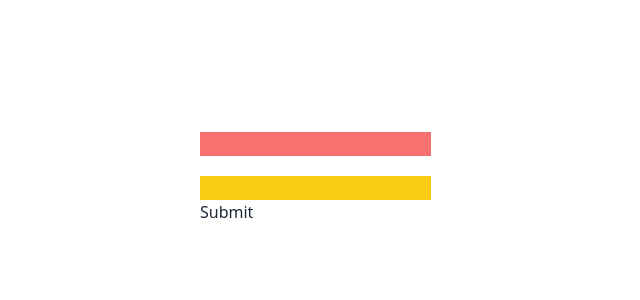
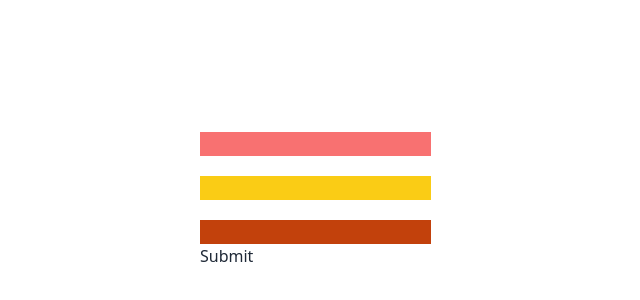
Before and after one commit to nafis200/module-46, a React (Vite) app: page / in a window 1280 px wide. Shown: the part 68-368 px from the top of the page, without its empty margins (0-640 px from the left). Built offline with nearby package versions, Linux system fonts and the light colour scheme.

Commit message:
third commit

```diff
--- a/src/App.jsx
+++ b/src/App.jsx
@@ -1,10 +1,12 @@
 import Simpleform from "./components/simple form/Simpleform";
+import StatefulForm from "./components/simple form/StatefulForm";
 
 
 const App = () => {
   return (
     <div>
-       <Simpleform></Simpleform>
+       {/* <Simpleform></Simpleform> */}
+       <StatefulForm></StatefulForm>
     </div>
   );
 };
--- /dev/null
+++ b/src/components/simple form/StatefulForm.jsx
@@ -0,0 +1,47 @@
+import { useState } from "react";
+
+
+const StatefulForm = () => {
+    const [email,setEmail] = useState(null);
+    const [Passwords,setPasswords] = useState(null)
+    const [error,setError] = useState('')
+    const handleSUbmit = e =>{
+        e.preventDefault()
+        if(Passwords.length < 6){
+            setError('password must be 6 character')
+        }
+        else{
+            setError('')
+            console.log(email,Passwords);
+        }
+  }
+
+  const handleChange = e =>{
+       console.log(e.target.value);
+       setEmail(e.target.value)
+  }
+  const handlepassword = e =>{
+      console.log(e.target.value);
+      setPasswords(e.target.value)
+  }
+    return (
+        <div>
+            <form onSubmit={handleSUbmit} className="mt-[200px] ml-[200px]">
+                <input className="bg-red-400" type="text" name="name" />
+                <br />
+                <input onChange={handleChange} className="bg-yellow-400 mt-5" type="email" name="email" id="" />
+                <br />
+                <input
+                onChange={handlepassword}
+                className="bg-orange-700 mt-5" type="password" name="password" id="" required />
+                <br />
+                <input type="submit" value="Submit" />
+                {
+                    error && <p>{error}</p>
+                }
+            </form>
+        </div>
+    );
+};
+
+export default StatefulForm;
```
